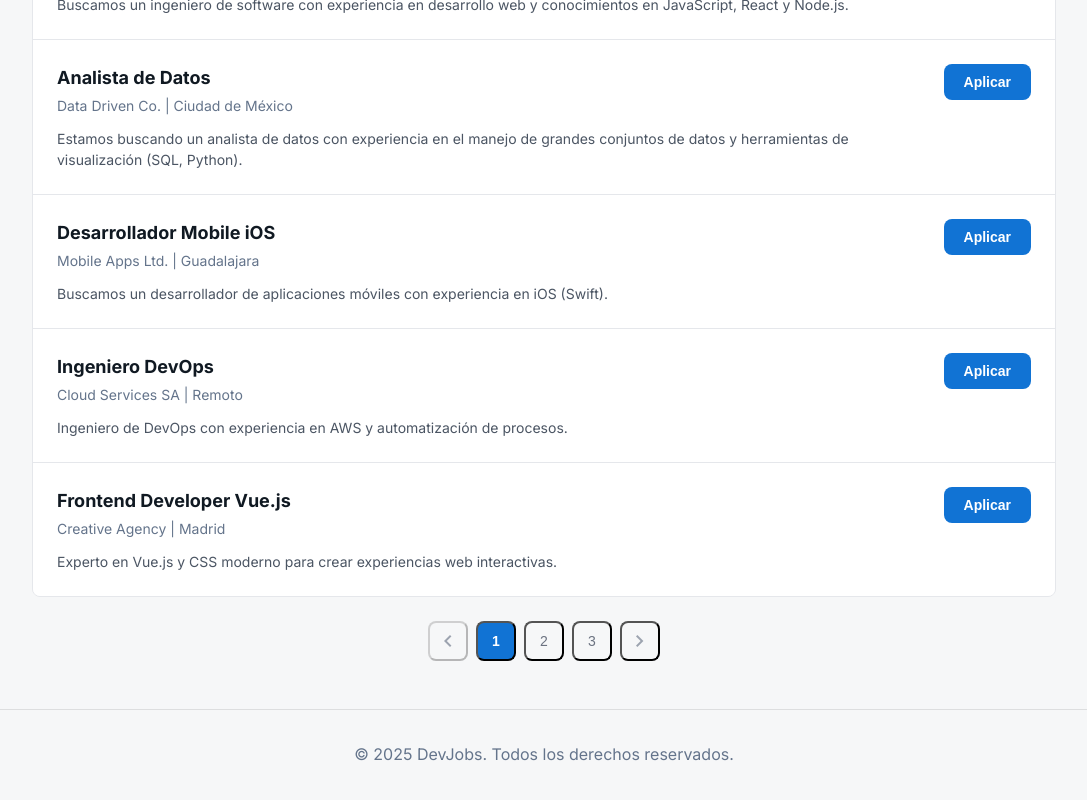
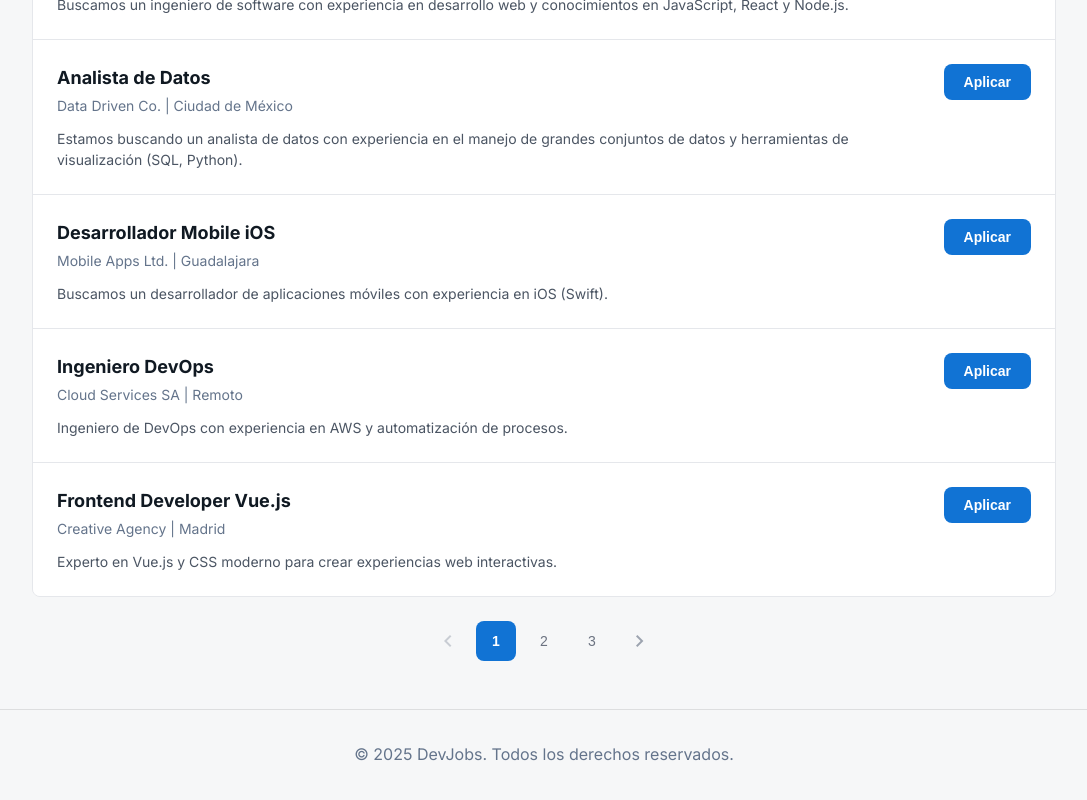
Before and after one commit to PabloLivian/3D-Hub, a React (Vite) app: page /jobs in a window 1280 px wide. Shown: the part 556-1356 px from the top of the page, without its empty margins (96-1183 px from the left). Built offline with nearby package versions, Linux system fonts and the light colour scheme.

Commit message:
Refactor: Extract Pagination component and update history

```diff
--- /dev/null
+++ b/src/components/Pagination.css
@@ -0,0 +1,48 @@
+.pagination {
+    display: flex;
+    justify-content: center;
+    padding-top: 1.5rem;
+}
+
+.pagination-nav {
+    display: flex;
+    align-items: center;
+    gap: 0.5rem;
+}
+
+.pagination-btn {
+    display: inline-flex;
+    height: 2.5rem;
+    width: 2.5rem;
+    align-items: center;
+    justify-content: center;
+    border-radius: 0.5rem;
+    text-decoration: none;
+    color: #6b7280;
+    background-color: transparent;
+    font-size: 0.875rem;
+    font-weight: 500;
+    transition: background-color 0.2s;
+    border: none;
+    cursor: pointer;
+}
+
+.pagination-btn:disabled {
+    opacity: 0.5;
+    cursor: not-allowed;
+}
+
+.pagination-btn:hover:not(:disabled) {
+    background-color: #f3f4f6;
+}
+
+.pagination-btn.active {
+    background-color: var(--primary, #000);
+    /* Fallback to black if var not found */
+    color: white;
+    font-weight: 600;
+}
+
+.pagination-btn.icon {
+    color: #9ca3af;
+}
--- /dev/null
+++ b/src/components/Pagination.jsx
@@ -0,0 +1,40 @@
+import React from 'react';
+import './Pagination.css';
+
+const Pagination = ({ currentPage, totalPages, onPageChange }) => {
+    if (totalPages <= 1) return null;
+
+    return (
+        <div className="pagination">
+            <nav className="pagination-nav">
+                <button
+                    className="pagination-btn icon"
+                    onClick={() => onPageChange(currentPage - 1)}
+                    disabled={currentPage === 1}
+                >
+                    <span className="material-symbols-outlined">chevron_left</span>
+                </button>
+
+                {Array.from({ length: totalPages }, (_, i) => i + 1).map(page => (
+                    <button
+                        key={page}
+                        className={`pagination-btn ${currentPage === page ? 'active' : ''}`}
+                        onClick={() => onPageChange(page)}
+                    >
+                        {page}
+                    </button>
+                ))}
+
+                <button
+                    className="pagination-btn icon"
+                    onClick={() => onPageChange(currentPage + 1)}
+                    disabled={currentPage === totalPages}
+                >
+                    <span className="material-symbols-outlined">chevron_right</span>
+                </button>
+            </nav>
+        </div>
+    );
+};
+
+export default Pagination;
--- a/src/pages/Jobs.css
+++ b/src/pages/Jobs.css
@@ -148,44 +148,3 @@
 .jobs-list>.job-card:last-child {
     border-bottom: none;
 }
-
-.pagination {
-    display: flex;
-    justify-content: center;
-    padding-top: 1.5rem;
-}
-
-.pagination-nav {
-    display: flex;
-    align-items: center;
-    gap: 0.5rem;
-}
-
-.pagination-btn {
-    display: inline-flex;
-    height: 2.5rem;
-    width: 2.5rem;
-    align-items: center;
-    justify-content: center;
-    border-radius: 0.5rem;
-    text-decoration: none;
-    color: #6b7280;
-    background-color: transparent;
-    font-size: 0.875rem;
-    font-weight: 500;
-    transition: background-color 0.2s;
-}
-
-.pagination-btn:hover {
-    background-color: #f3f4f6;
-}
-
-.pagination-btn.active {
-    background-color: var(--primary);
-    color: white;
-    font-weight: 600;
-}
-
-.pagination-btn.icon {
-    color: #9ca3af;
-}
--- a/src/pages/Jobs.jsx
+++ b/src/pages/Jobs.jsx
@@ -1,5 +1,6 @@
 import React, { useMemo, useState, useEffect } from 'react';
 import JobCard from '../components/JobCard';
+import Pagination from '../components/Pagination';
 import jobsData from '../data/jobs.json';
 import './Jobs.css';
 
@@ -177,37 +178,11 @@
                     </div>
 
                     {/* Pagination */}
-                    {totalPages > 1 && (
-                        <div className="pagination">
-                            <nav className="pagination-nav">
-                                <button
-                                    className="pagination-btn icon"
-                                    onClick={() => handlePageChange(currentPage - 1)}
-                                    disabled={currentPage === 1}
-                                >
-                                    <span className="material-symbols-outlined">chevron_left</span>
-                                </button>
-
-                                {Array.from({ length: totalPages }, (_, i) => i + 1).map(page => (
-                                    <button
-                                        key={page}
-                                        className={`pagination-btn ${currentPage === page ? 'active' : ''}`}
-                                        onClick={() => handlePageChange(page)}
-                                    >
-                                        {page}
-                                    </button>
-                                ))}
-
-                                <button
-                                    className="pagination-btn icon"
-                                    onClick={() => handlePageChange(currentPage + 1)}
-                                    disabled={currentPage === totalPages}
-                                >
-                                    <span className="material-symbols-outlined">chevron_right</span>
-                                </button>
-                            </nav>
-                        </div>
-                    )}
+                    <Pagination
+                        currentPage={currentPage}
+                        totalPages={totalPages}
+                        onPageChange={handlePageChange}
+                    />
 
                 </div>
 
```
Also changed, not shown: 1 other file (tests, documents, lock files or other folders).
